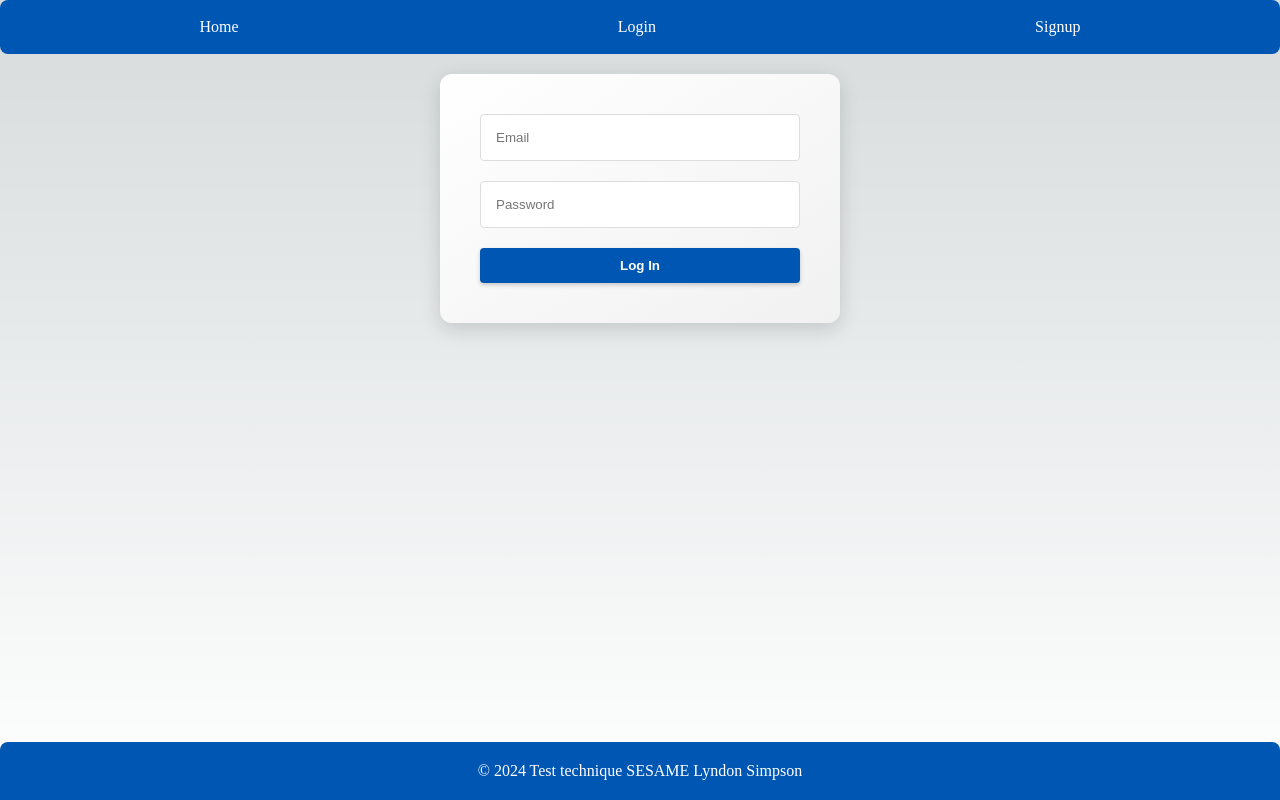
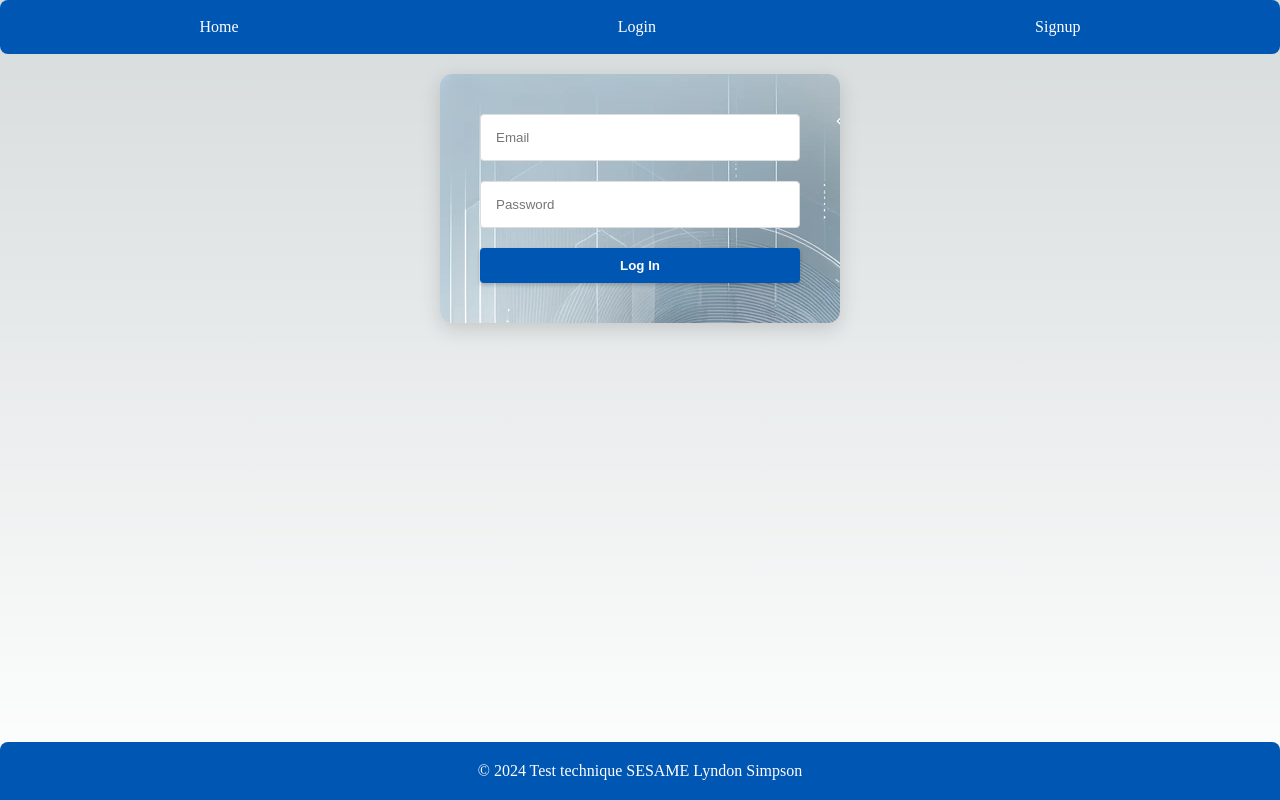
Before and after one commit to LyndonSimpson/Test-Technique-SESAME-Lyndon, a Next.js app in the folder front-end/: page /login in a window 1280 px wide. Built offline with nearby package versions, Linux system fonts and the light colour scheme.

Commit message:
added image on login form

```diff
--- a/front-end/pages/Form.module.css
+++ b/front-end/pages/Form.module.css
@@ -26,6 +26,7 @@
     border-radius: 12px;
     box-shadow: 0 6px 20px rgba(0, 0, 0, 0.15);
     background: linear-gradient(to bottom right, #ffffff, #f1f1f1);
+    background-image: url('../public/images/form_background.png');
     animation: slideDown 0.5s ease-out forwards;
 }
 
```
Also changed, not shown: front-end/public/images/form_background.png (added).
